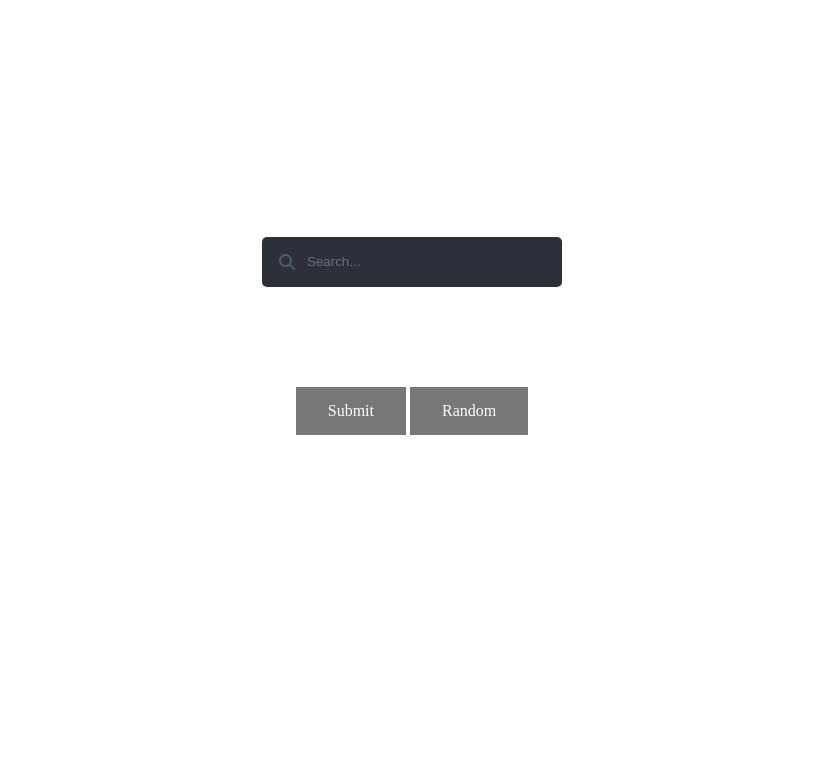
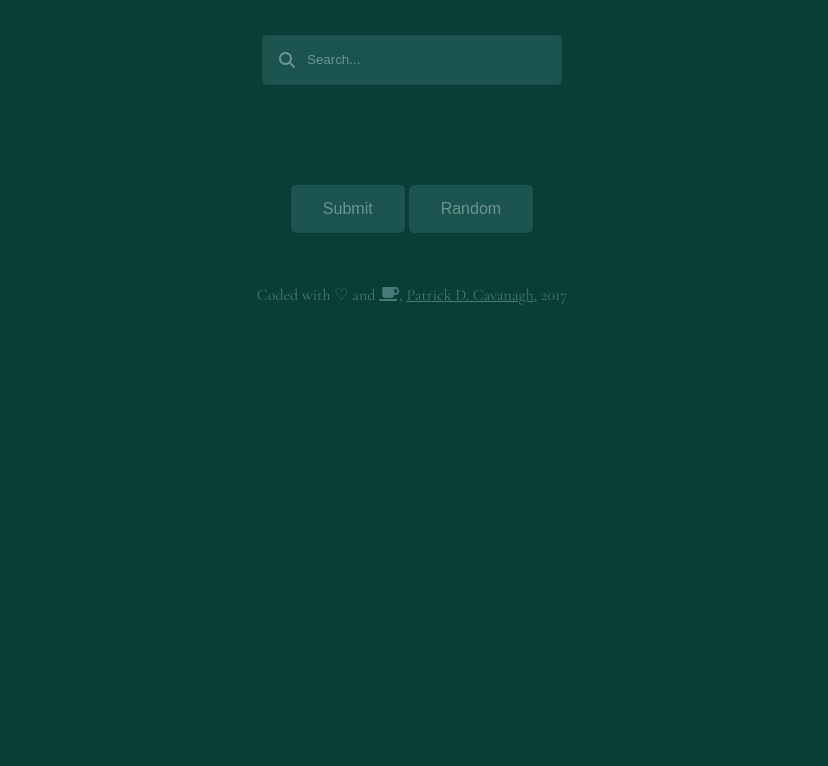
Before and after one commit to pdcavanagh/wiki-viewer, a website: page dist/index.html in a window 1280 px wide. Shown: the part 216-982 px from the top of the page, without its empty margins (228-1056 px from the left). After the commit the page ends 800 px from the top, so only its background shows below. Drawn offline with nearby package versions, Linux system fonts and the light colour scheme.

Commit message:
green design, added footer, changed font

```diff
--- a/dist/index.html
+++ b/dist/index.html
@@ -6,17 +6,10 @@
 	<script src="https://ajax.googleapis.com/ajax/libs/jquery/3.1.1/jquery.min.js"></script>
 	<script src="https://use.fontawesome.com/eaebdf8a0c.js"></script>
 	<link rel="stylesheet" href="wiki.css">
-	<link href="https://fonts.googleapis.com/css?family=VT323" rel="stylesheet">
+	<link href="https://fonts.googleapis.com/css?family=Cormorant+Garamond" rel="stylesheet">
 </head>
 <body>
 <h1>Wikipedia Search</h1>
-<div id="test">
-<br />
-<br />
-<br />
-<br />
-
-</div>
 <div class="box">
 	<div class="container-1">
 			<span class="icon"><i class="fa fa-search"></i></span>
@@ -34,9 +27,16 @@
 
 
 
-	<div id="results">
-	</div>
+<div id="results">
+</div>
+
+<footer id="mainFooter">
+  <div class="row text-center">
+    <p>Coded with &#9825 and <i class="fa fa-coffee" aria-hidden="true"></i>,
+    	<a href="http://www.patrickcavanagh.com">Patrick D. Cavanagh</a>, 2017
+    </p>
+  </div>
+</footer>
 <script src="wiki.js"></script>
-<script src="tiedye.js"></script>
 </body>
 </html>
--- a/dist/tiedye.js
+++ /dev/null
@@ -1,51 +0,0 @@
-// Code from: http://codepen.io/beesandtrees/pres/OVbGZQ
-
-var w = window,
-    cnv, ctx, wx, wy, mx, my,
-    rad = 0,
-    ud = true,
-    i = 20, no = 0;
-
-init();
-animate();
-
-function init() {
-	cnv = document.createElement('canvas'),
-    wx = w.innerWidth,
-    wy = w.innerHeight,
-    ctx = cnv.getContext('2d');
-    cnv.width = wx;
-    cnv.height = wy;
-    document.body.appendChild(cnv);
-}
-
-function animate() {
-  	i = i < wx/1.9 ? i + 1 : 20;
-  	no++;
-  	window.requestAnimationFrame(animate);
-		draw();
-}
-
-function draw(){
-  if(no % 2 === 0 ){
-    ctx.translate(wx/2, wy/2);
-    ctx.rotate(Math.PI/240);
-    ctx.translate(-wx/2, -wy/2);
-  }
-
-		mx = (i*Math.sin(i)) + wx/2;
-		my = (i*Math.cos(i)) + wy/2;
-  	modRad = Math.random()*16;
-  	rad = i;
-
-  // create radial gradient
-      var grd = ctx.createRadialGradient(mx, my, modRad/6, mx, my, modRad);
-
-      grd.addColorStop(0, 'rgba(255,255,255,1)');
-      grd.addColorStop(1, 'rgba(255,0,0,0)');
-
-		ctx.beginPath();
-    ctx.fillStyle = grd;
-  	ctx.arc(mx, my, modRad, 0, 3*Math.PI, false);
-    ctx.fill();
-}
--- a/dist/wiki.css
+++ b/dist/wiki.css
@@ -1,41 +1,39 @@
-body, html {
-  margin: 0;
-  padding: 0;
-  /*overflow: hidden;*/
+body{
+  background: #0A3C38;
 }
 
-body {
-/*  background: radial-gradient(ellipse at center, #ffff32 0%,#32ce27 33%,#ff00ff 62%,#ffbb00 92%);
-  background-size: 25%;
-  background-position: center center;
-  animation: bgsize 12s ease-in-out infinite;*/
-}
-
-@keyframes bgsize {
-  50% {
-    background-size: 200%;
-  }
-}
-
-/*body{
-  background: #343d46;
-}*/
-
 h1 {
-	font-family: 'VT323', monospace;
+	font-family: 'Cormorant Garamond', serif;
 	text-align: center;
-	font-size: 120px;
-	color: linear-gradient(blue,green);
+	font-size: 80px;
+	color: #477A76;
 }
 
 p, h3, a  {
-	font-family: 'VT323', monospace;
+	font-family: arial;
 }
 
+footer p,a {
+	font-family: 'Cormorant Garamond', serif;
+	color: #477A76;
+	text-align: center;
+}
+
+/* As hex codes */
+
+.color-primary-0 { color: #2D6561 }	/* Main Primary color */
+.color-primary-1 { color: #6C9491 }
+.color-primary-2 { color: #477A76 }
+.color-primary-3 { color: #1B534F }
+.color-primary-4 { color: #0A3C38 }
+
 #results{
-  margin: 100px auto;
-  width: 500px;
-  height: 50px;
+	display: none;
+  margin: 50px auto;
+  padding: 50px;
+  width: 60%;
+  height: auto;
+  background: #ddd;
 }
 
 .box{
@@ -54,36 +52,42 @@ p, h3, a  {
 .container-1 input#search{
   width: 300px;
   height: 50px;
-  background: #2b303b;
+  background: #1B534F;
   border: none;
   font-size: 10pt;
   float: left;
-  color: #63717f;
+  color: #2D6561;
   padding-left: 45px;
-  -webkit-border-radius: 5px;
+
+	appearance: none;
+	-moz-appearance: none;
+	-webkit-appearance: none;
+
+	-webkit-border-radius: 5px;
   -moz-border-radius: 5px;
   border-radius: 5px;
+
   -webkit-transition: background .55s ease;
 	-moz-transition: background .55s ease;
 	-ms-transition: background .55s ease;
-	-o-transition: background .55s ease;''
+	-o-transition: background .55s ease;
 	transition: background .55s ease;
 }
 
 .container-1 input#search::-webkit-input-placeholder {
-   color: #65737e;
+   color: #6C9491;
 }
 
 .container-1 input#search:-moz-placeholder { /* Firefox 18- */
-   color: #65737e;
+   color: #6C9491;
 }
 
 .container-1 input#search::-moz-placeholder {  /* Firefox 19+ */
-   color: #65737e;
+   color: #6C9491;
 }
 
 .container-1 input#search:-ms-input-placeholder {
-   color: #65737e;
+   color: #6C9491;
 }
 
 .container-1 .icon{
@@ -92,16 +96,16 @@ p, h3, a  {
   margin-left: 17px;
   margin-top: 17px;
   z-index: 1;
-  color: #4f5b66;
+  color: #6C9491;
 }
 
 .container-1 input#search:hover, .container-1 input#search:focus, .container-1 input#search:active{
     outline:none;
-    background: #ffffff;
+    background: #ddd;
   }
 
 .box-2{
-  margin: 100px auto;
+  margin: 50px auto;
   width: 300px;
   height: 50px;
 }
@@ -115,17 +119,23 @@ p, h3, a  {
 
 .container-2 button:hover, .container-2 button:focus, .container-2 button:active{
     outline:none;
-    background: #ffffff;
-    color: #777;
+    background: #ddd;
   }
 
 button {
-	background-color: #777;
+	background-color: #1B534F;
 	border: none;
-	color: white;
+	border-radius: 5px;
+	color: #6C9491;
 	padding: 15px 32px;
 	text-align: center;
 	text-decoration: none;
 	font-size: 16px;
-	font-family: 'Playfair Display', serif;
+	font-family: arial;
+
+  -webkit-transition: background .55s ease;
+	-moz-transition: background .55s ease;
+	-ms-transition: background .55s ease;
+	-o-transition: background .55s ease;
+	transition: background .55s ease;
 }
--- a/dist/wiki.js
+++ b/dist/wiki.js
@@ -19,9 +19,15 @@ var randUrl = 'https://www.google.com';
 function displayResults (data) {
 	$('#results').empty();
 	for (var i=0; i<resultsToReturn; i++) {
-		$('#results').append('<h3>' + data[1][i] + '</h3>');
-		$('#results').append('<p>' + data[2][i] + '</p>');
-		$('#results').append('<a href="' + data[3][i] + '">' + data[3][i] + '</a>');
+		if(data[1][0] == undefined) {
+			$('#results').append('<h3>No results found.</h3>');
+			break;
+		}
+		if(data[1][i] != undefined) {
+			$('#results').append('<h3>' + data[1][i] + '</h3>');
+			$('#results').append('<p>' + data[2][i] + '</p>');
+			$('#results').append('<a href="' + data[3][i] + '">' + data[3][i] + '</a>');
+		}
 	}
 }
 
@@ -92,7 +98,7 @@ document.getElementById("search")
 
 $('#submit').click( function () {
 	returnResults();
-
+	document.getElementById('results').style.display = 'block';
 })
 
 $('#random').click( function () {
```
